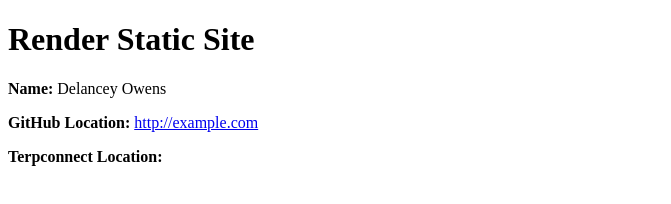
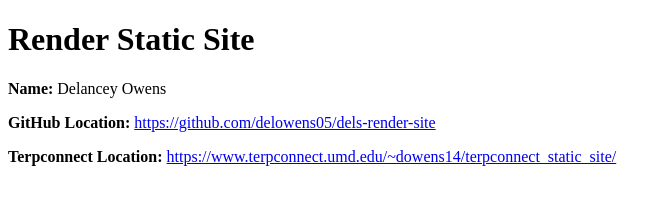
Before and after one commit to delowens05/dels-render-site, a plain HTML site: page index.html in a window 1280 px wide. Shown: the whole page, without its empty margins (0-671 px from the left). Drawn offline with Linux system fonts and the light colour scheme.

Commit message:
Your message describing the changes goes here

```diff
--- a/index.html
+++ b/index.html
@@ -8,7 +8,7 @@
 <body>
   <h1>Render Static Site</h1>
   <p> <strong>Name:</strong> Delancey Owens</p>
-  <p> <strong>GitHub Location:</strong> <a href="http://example.com">http://example.com</a></p>
-  <p> <strong>Terpconnect Location:</strong> <!--#echo var="LAST_MODIFIED" --></p>
+  <p> <strong>GitHub Location:</strong> <a href="https://github.com/delowens05/dels-render-site">https://github.com/delowens05/dels-render-site</a></p>
+  <p> <strong>Terpconnect Location:</strong> <a href="https://www.terpconnect.umd.edu/~dowens14/terpconnect_static_site/">https://www.terpconnect.umd.edu/~dowens14/terpconnect_static_site/</a></p>
 </body>
 </html>
```
